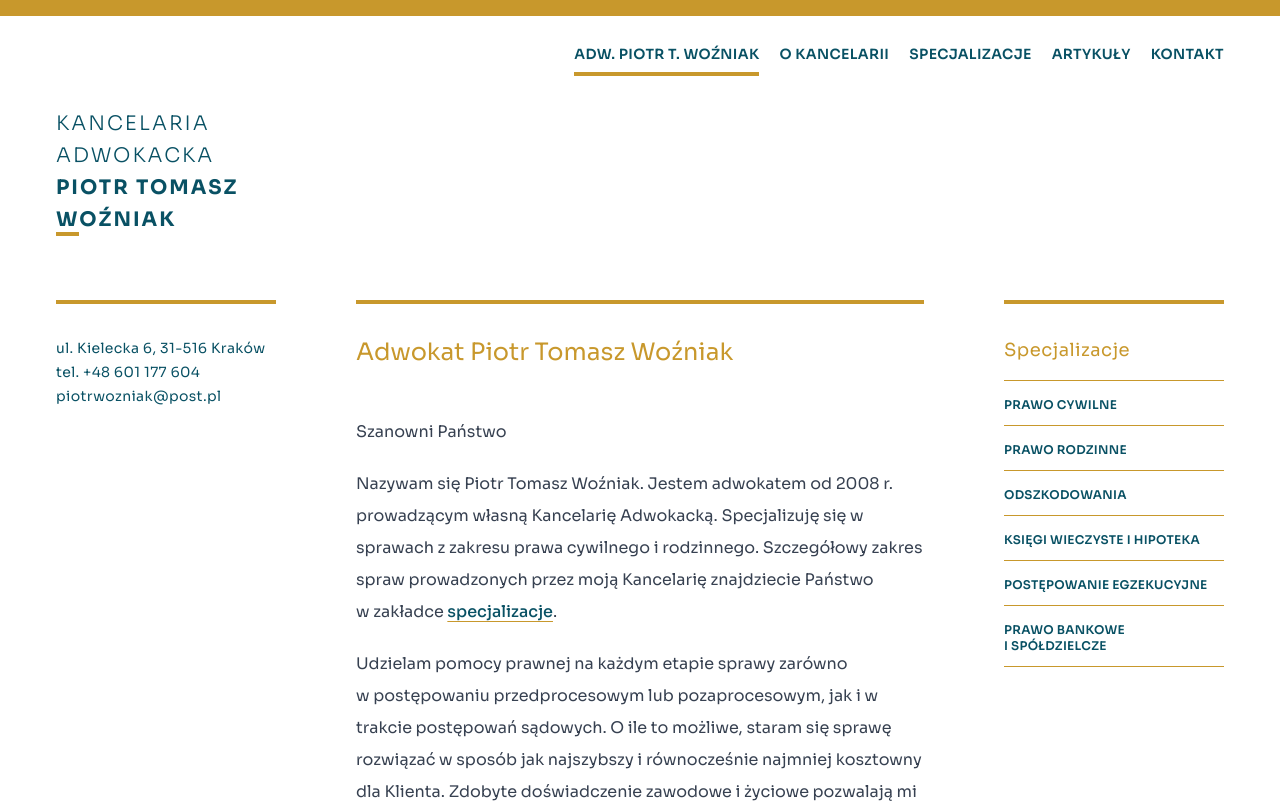
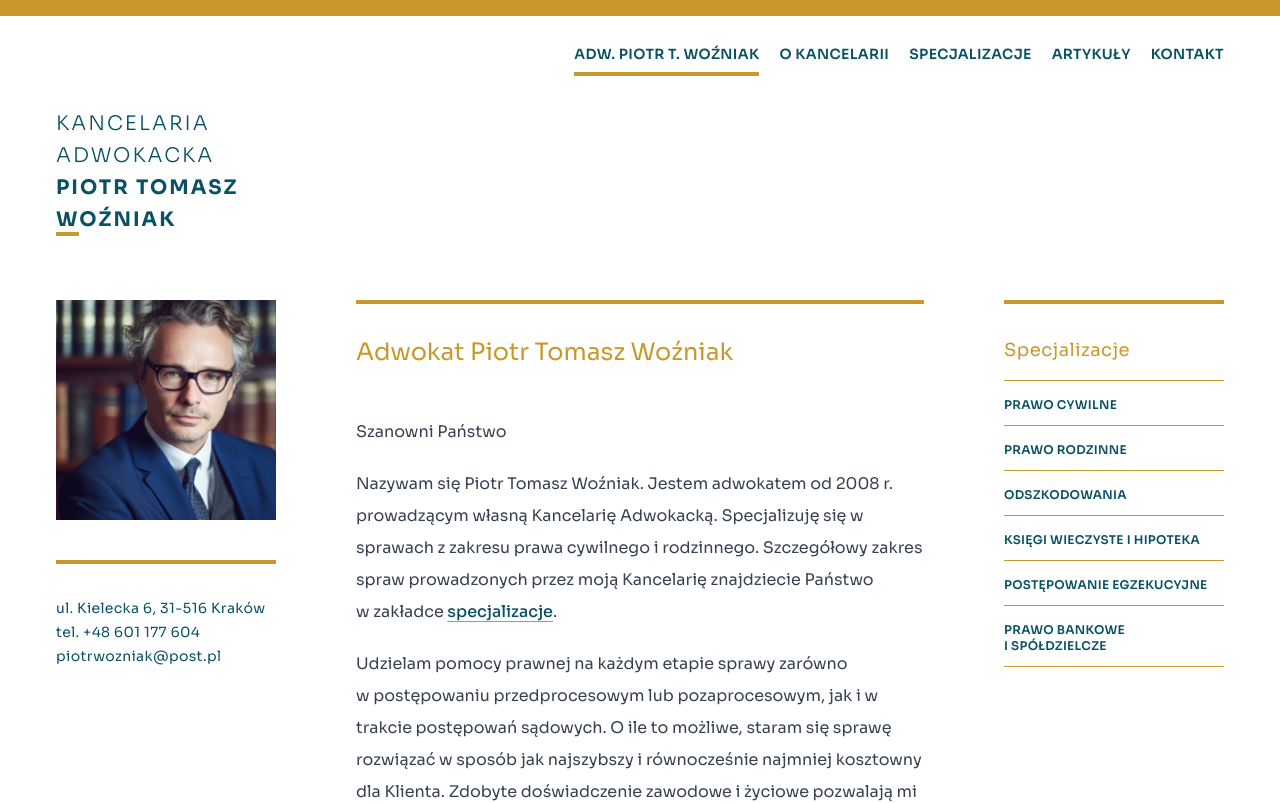
Before and after one commit to JanKubiena/nextjs-piotrek, a Next.js app: page / in a window 1280 px wide. Shown: the top 803 px of the page. Built offline with nearby package versions, Linux system fonts and the light colour scheme.

Commit message:
restoration of photo in desktop size

```diff
--- a/app/components/main/Photo.js
+++ b/app/components/main/Photo.js
@@ -7,9 +7,9 @@ export default function Photo(){
             <Image className='object-cover aspect-square'
             src="/piotr-wozniak.jpg"
             priority = {true}
-            width={1000}
-            height={500}
-            quality={80}
+            width={220}
+            height={220}
+            quality={70}
             alt="Picture of the author"
             />
         </div>
--- a/app/layout.js
+++ b/app/layout.js
@@ -41,7 +41,7 @@ export default function RootLayout({ children }) {
                             <div className="flex justify-between gap-10 px-5 pb-10 xl:gap-20 md:px-14">
                                 {/* left column */}
                                 <div className="flex-col hidden md:flex gap-y-10 shrink-0 w-55">
-                                    {/* <Photo /> */}
+                                    <Photo />
                                     <ContactDetails />
                                 </div>
 
--- a/app/page.js
+++ b/app/page.js
@@ -10,9 +10,9 @@ export default function Home() {
       {/* <Image className='md:hidden'
         src="/piotr-wozniak.jpg"
         priority = {true}
-        width={1000}
-        height={500}
-        quality={80}
+        width={400}
+        height={400}
+        quality={60}
         alt="Adwokat Piotr Tomasz Woźniak"
       /> */}
       <p>
```
